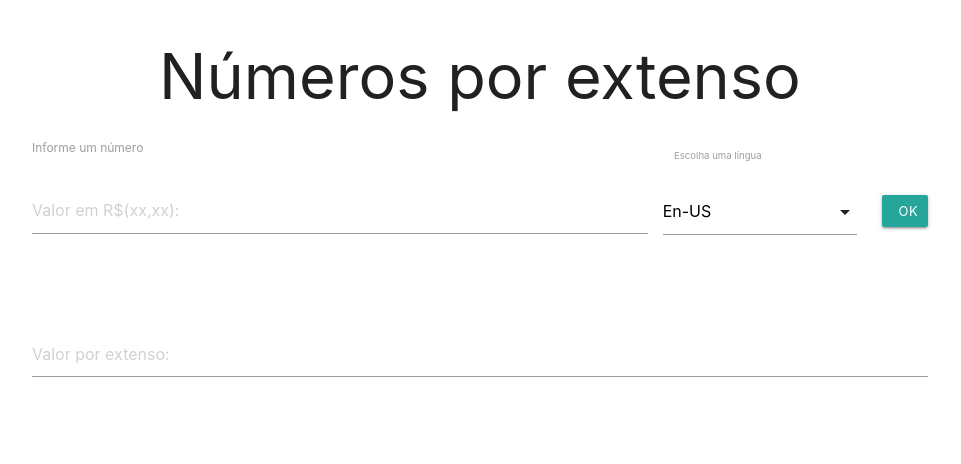
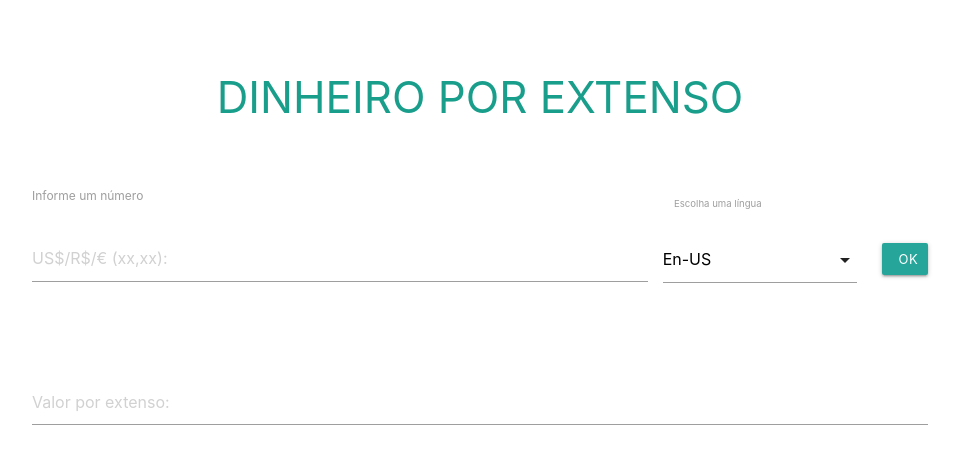
Before and after one commit to RubensMario/number-in-full-multilang-app, a website with bundled scripts: page public/index.html in a window 1280 px wide. Shown: the whole page, without its empty margins (160-1121 px from the left). Built offline with nearby package versions, Linux system fonts and the light colour scheme.

Commit message:
Style updates

```diff
--- a/public/css/styles.css
+++ b/public/css/styles.css
@@ -1,5 +1,7 @@
-h1 {
+h3 {
   text-align: center;
+  padding: 5%;
+  color: rgb(26, 158, 140);
 }
 
 .inputData {
--- a/public/index.html
+++ b/public/index.html
@@ -25,14 +25,14 @@
   </head>
   <body>
     <div class="container">
-      <h1>Números por extenso</h1>
+      <h3>DINHEIRO POR EXTENSO</h3>
       <label class="active">Informe um número</label>
       <div class="inputData">
         <input
           id="inputNumber"
           type="number"
           step=".01"
-          placeholder="Valor em R$(xx,xx):"
+          placeholder="US$/R$/€ (xx,xx):"
         />
 
         <div id="selectId">
```
Also changed, not shown: server.js (+12 -0 lines), README.md.
